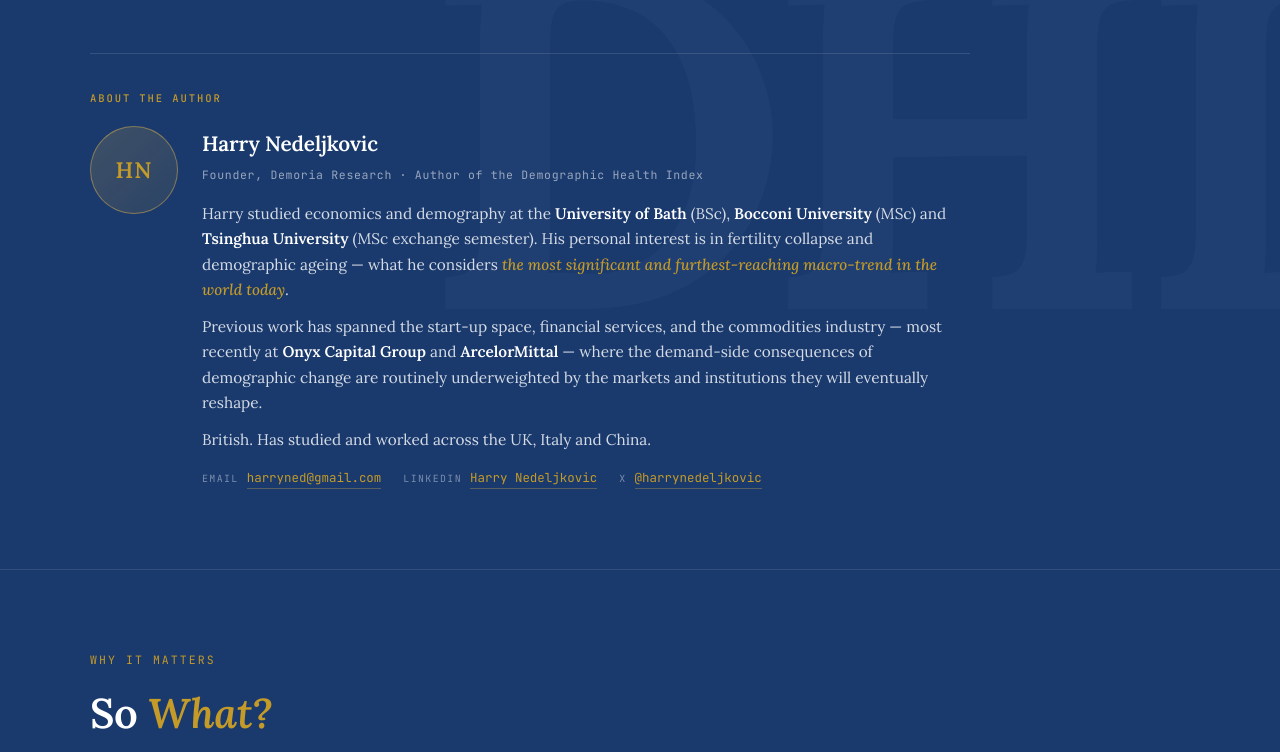
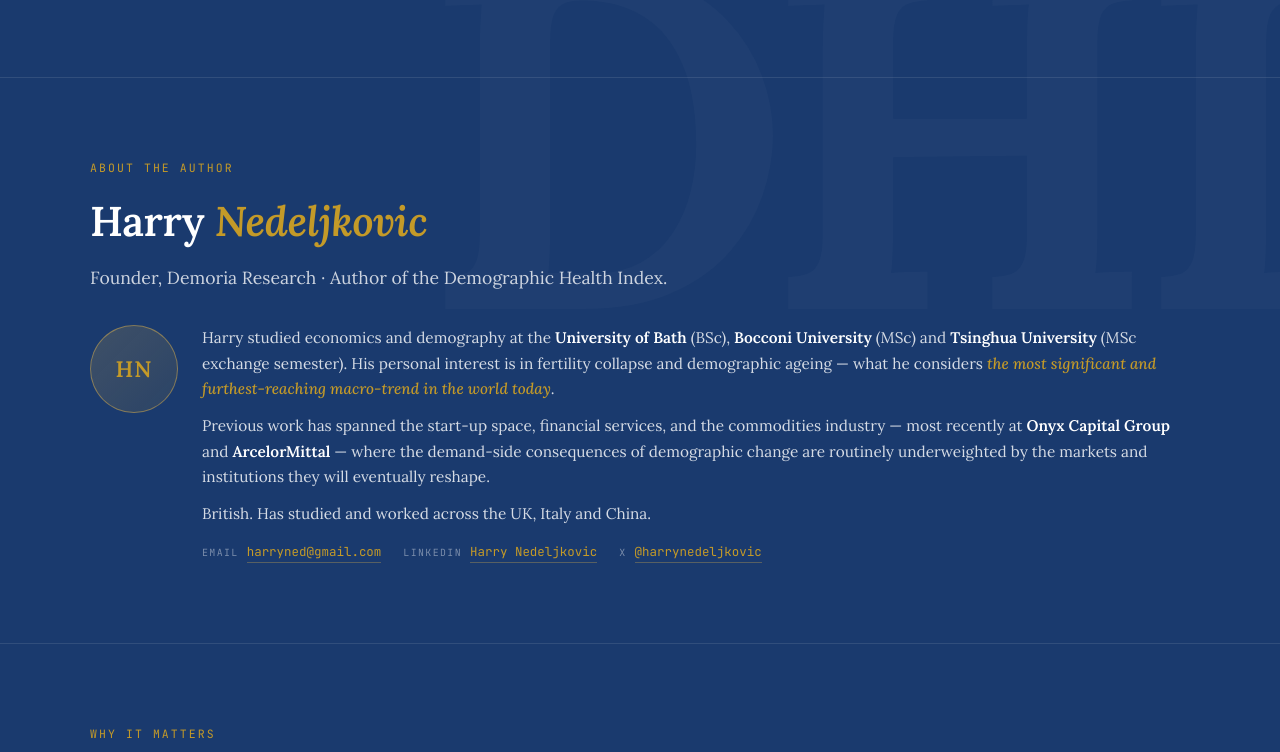
Before and after one commit to harryned/demoria-research, a plain HTML site: page dhi_reading.html in a window 1280 px wide. Shown: the part 528-1280 px from the top of the page. Drawn offline with Linux system fonts and the light colour scheme.

Commit message:
About: promote author bio to its own 'Author' tab
- Author block moved out of the Introduction section into its own top-level r-author section in dhi_reading.html
- New "Author" tab in dhi_combined.html alongside About / So What? / Methodology, mapped to the reading frame and scrolled to r-author
- Standalone section uses the standard r-section eyebrow + section title styling so it visually matches the other reading tabs

```diff
--- a/dhi_reading.html
+++ b/dhi_reading.html
@@ -132,6 +132,7 @@
   grid-template-columns: 88px 1fr;
   gap: 24px; align-items: start;
 }
+.r-author-grid-detached { margin-top: 32px; }
 .r-author-mark {
   width: 88px; height: 88px;
   display: flex; align-items: center; justify-content: center;
@@ -482,14 +483,19 @@
       <div><div class="r-stat-val">UN WPP 2024</div><div class="r-stat-label">Primary data source</div></div>
     </div>
 
-    <!-- Author block ─────────────────────────────────────── -->
-    <div class="r-author" id="r-author">
-      <div class="r-author-eyebrow">About the author</div>
-      <div class="r-author-grid">
+  </div>
+</section>
+
+<!-- ═══ About the Author ═══════════════════════════════════ -->
+<section class="r-section" id="r-author">
+  <div class="r-inner">
+    <div class="r-eyebrow">About the author</div>
+    <h2 class="r-section-title">Harry <em>Nedeljkovic</em></h2>
+    <p class="r-lead">Founder, Demoria Research &middot; Author of the Demographic Health Index.</p>
+
+    <div class="r-author-grid r-author-grid-detached">
       <div class="r-author-mark" aria-hidden="true">HN</div>
       <div class="r-author-body">
-          <div class="r-author-name">Harry Nedeljkovic</div>
-          <div class="r-author-role">Founder, Demoria Research &middot; Author of the Demographic Health Index</div>
         <p class="r-author-para">Harry studied economics and demography at the <strong>University of Bath</strong> (BSc), <strong>Bocconi University</strong> (MSc) and <strong>Tsinghua University</strong> (MSc exchange semester). His personal interest is in fertility collapse and demographic ageing &mdash; what he considers <em>the most significant and furthest-reaching macro-trend in the world today</em>.</p>
         <p class="r-author-para">Previous work has spanned the start-up space, financial services, and the commodities industry &mdash; most recently at <strong>Onyx Capital Group</strong> and <strong>ArcelorMittal</strong> &mdash; where the demand-side consequences of demographic change are routinely underweighted by the markets and institutions they will eventually reshape.</p>
         <p class="r-author-para">British. Has studied and worked across the UK, Italy and China.</p>
@@ -498,7 +504,6 @@
           <li><span class="r-author-link-label">LinkedIn</span> <a href="https://www.linkedin.com/in/harry-nedeljkovic" target="_blank" rel="noopener">Harry Nedeljkovic</a></li>
           <li><span class="r-author-link-label">X</span> <a href="https://x.com/harrynedeljkovic" target="_blank" rel="noopener">@harrynedeljkovic</a></li>
         </ul>
-        </div>
       </div>
     </div>
   </div>
```
Lines whose indentation alone changed are shown as unchanged.
